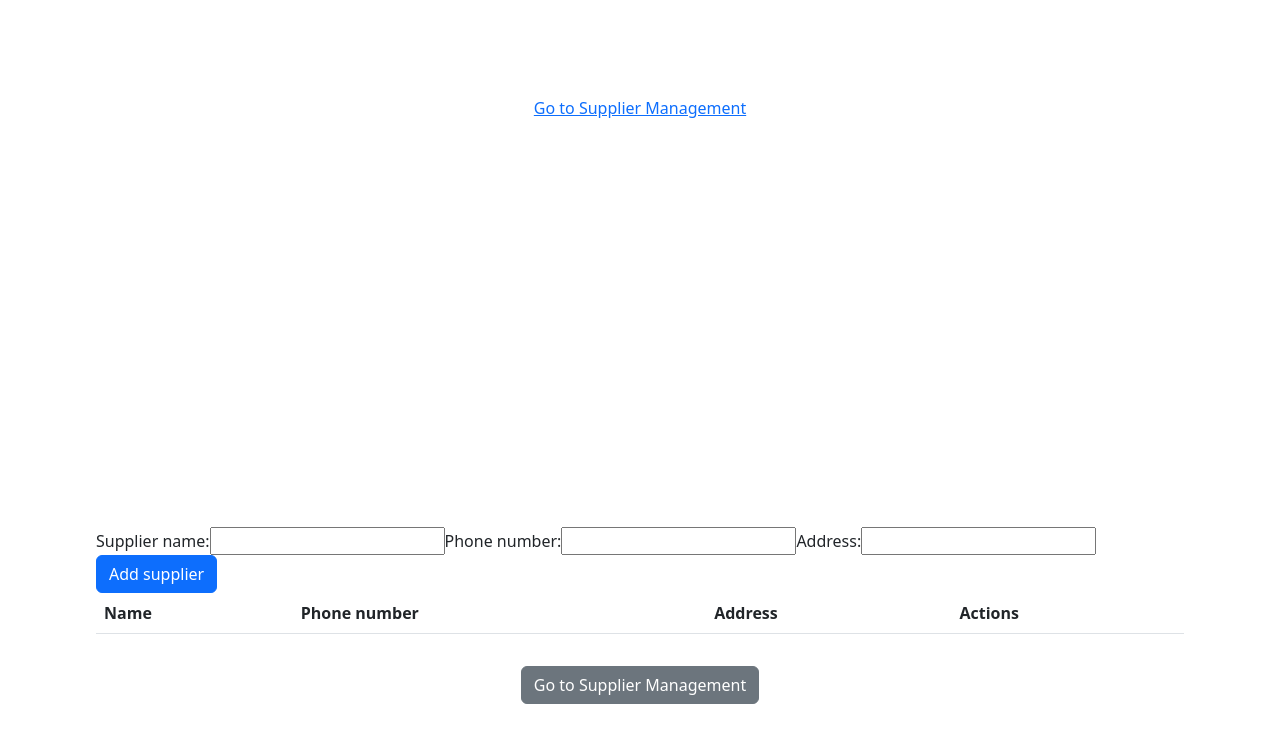
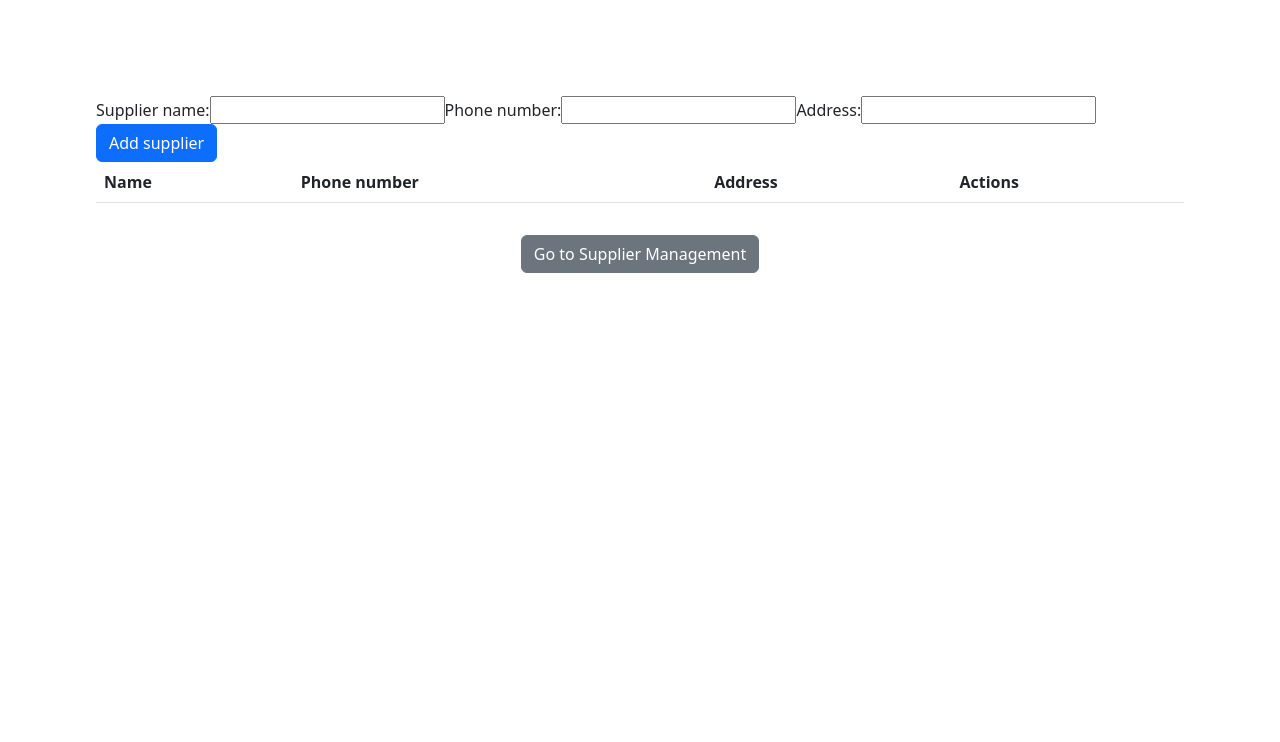
Before and after one commit to MinKhantKyaw5006/stock-final-6410935, a Next.js app: page / in a window 1280 px wide. Shown: the top 742 px of the page. Built offline with nearby package versions, Linux system fonts and the light colour scheme.

Commit message:
Update index.js

```diff
--- a/pages/index.js
+++ b/pages/index.js
@@ -1,10 +1,40 @@
-// import Head from 'next/head'
-// import Image from 'next/image'
-// import { Inter } from 'next/font/google'
-// import styles from '@/styles/Home.module.css'
-// import SupplierTable from './components/SupplierTable'
+import Head from 'next/head'
+import Image from 'next/image'
+import { Inter } from 'next/font/google'
+import styles from '@/styles/Home.module.css'
+import SupplierTable from './components/SupplierTable'
 
-// const inter = Inter({ subsets: ['latin'] })
+const inter = Inter({ subsets: ['latin'] })
+
+export default function Home() {
+  return (
+    <>
+      <Head>
+        <title>Hello world</title>
+        <meta name="description" content="Generated by create next app" />
+        <meta name="viewport" content="width=device-width, initial-scale=1" />
+        <link rel="icon" href="/favicon.ico" />
+      </Head>
+      <main className={styles.main}>
+      <SupplierTable />
+      </main>
+    </>
+  )
+}
+
+
+
+
+// import Head from 'next/head';
+// import { useState } from 'react';
+// import Image from 'next/image';
+// import { Inter } from 'next/font/google';
+// import styles from '@/styles/Home.module.css';
+// import SupplierTable from './components/SupplierTable';
+// import SupplierManagement from './components/SupplierManagement';
+// import Link from 'next/link';
+
+// const inter = Inter({ subsets: ['latin'] });
 
 // export default function Home() {
 //   return (
@@ -16,41 +46,11 @@
 //         <link rel="icon" href="/favicon.ico" />
 //       </Head>
 //       <main className={styles.main}>
-//       <SupplierTable />
+//         <Link href="/supplier-management">
+//           <a>Go to Supplier Management</a>
+//         </Link>
+//         <SupplierTable />
 //       </main>
 //     </>
-//   )
+//   );
 // }
-
-
-
-
-import Head from 'next/head';
-import { useState } from 'react';
-import Image from 'next/image';
-import { Inter } from 'next/font/google';
-import styles from '@/styles/Home.module.css';
-import SupplierTable from './components/SupplierTable';
-import SupplierManagement from './components/SupplierManagement';
-import Link from 'next/link';
-
-const inter = Inter({ subsets: ['latin'] });
-
-export default function Home() {
-  return (
-    <>
-      <Head>
-        <title>Hello world</title>
-        <meta name="description" content="Generated by create next app" />
-        <meta name="viewport" content="width=device-width, initial-scale=1" />
-        <link rel="icon" href="/favicon.ico" />
-      </Head>
-      <main className={styles.main}>
-        <Link href="/supplier-management">
-          <a>Go to Supplier Management</a>
-        </Link>
-        <SupplierTable />
-      </main>
-    </>
-  );
-}
```
